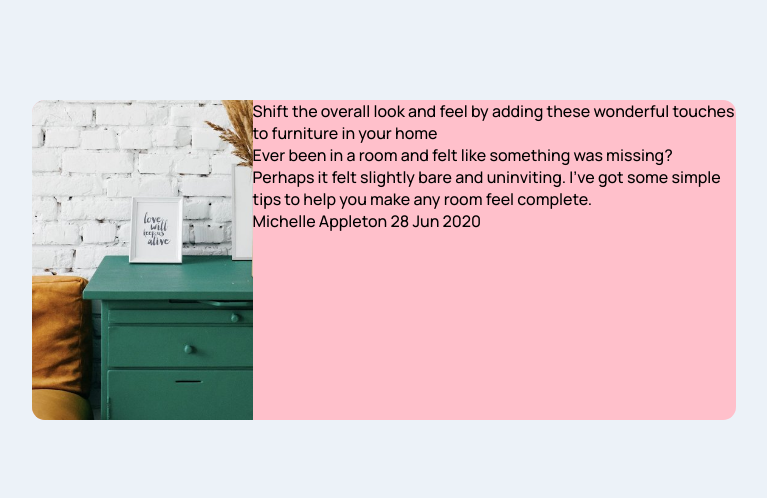
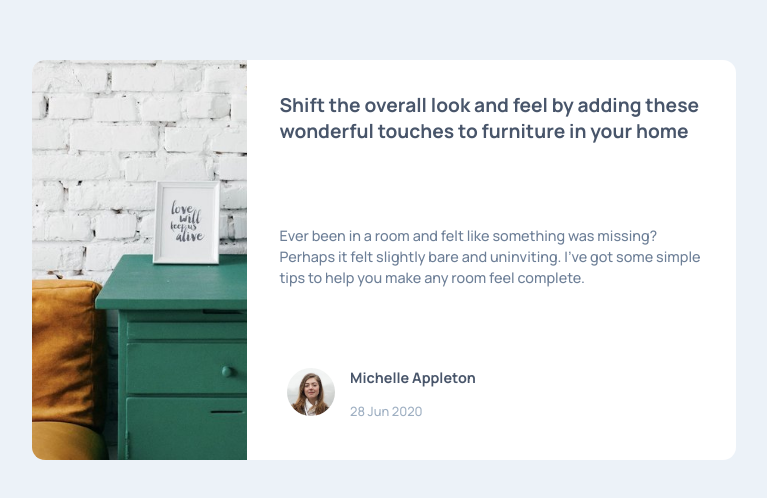
Before and after one commit to Lukasz-Milde/Article-Prenview, a website built with Parcel: page src/index.html in a window 1280 px wide. Shown: the part 140-638 px from the top of the page, without its empty margins (256-1023 px from the left). Built offline with nearby package versions, Linux system fonts and the light colour scheme.

Commit message:
grid applied

```diff
--- a/src/index.html
+++ b/src/index.html
@@ -29,10 +29,13 @@
           it felt slightly bare and uninviting. I’ve got some simple tips
           to help you make any room feel complete.
         </div>
-        <div class="content--footer">
-          Michelle Appleton
-          28 Jun 2020
+        <div class="avatar-pic">
+          <img src="../images/avatar-michelle.jpg" alt="michelle picture">
         </div>
+        <p class="name">Michelle Appleton</p>
+        <p class="date">28 Jun 2020</p>
+        <div class="share-btn"></div>
+
       </section>
     </div>
   </main>
--- a/src/scss/_abstracts.scss
+++ b/src/scss/_abstracts.scss
@@ -1,3 +1,6 @@
 // _____________COLORS_____________
 
 $body-bck: hsl(210, 46%, 95%);
+$title-color: hsl(217, 19%, 35%);
+$text-color: hsl(214, 17%, 51%);
+$date-color: hsl(212, 23%, 69%);
--- a/src/scss/main.scss
+++ b/src/scss/main.scss
@@ -25,10 +25,10 @@ body {
 
 .card {
 	width: 55vw;
-	height: 40vh;
+	min-height: 50vh;
 	display: flex;
 
-	background-color: pink;
+	background-color: white;
 	border-radius: 13px;
 	overflow: hidden;
 }
@@ -42,4 +42,54 @@ body {
 }
 
 .content {
+	padding: 2rem;
+	display: grid;
+	grid-template-columns: 15% 70% 15%;
+	grid-template-rows: 40% 40% 10% 10%;
+	grid-template-areas:
+		"title title title"
+		"text text text"
+		"img name share"
+		"img date share";
 }
+
+.content--title {
+	grid-area: title;
+	font-weight: 700;
+	font-size: 1.2rem;
+	color: $title-color;
+}
+
+.content--text {
+	grid-area: text;
+	font-size: 0.9rem;
+	line-height: 1.3rem;
+	color: $text-color;
+}
+
+.avatar-pic {
+	grid-area: img;
+	justify-self: center;
+	align-self: center;
+	img {
+		width: 3rem;
+		border-radius: 50%;
+	}
+}
+
+.name {
+	grid-area: name;
+	align-self: center;
+	margin-left: 7px;
+	font-weight: 700;
+	font-size: 0.9rem;
+	color: $title-color;
+}
+
+.date {
+	grid-area: date;
+	align-self: center;
+	margin-left: 7px;
+	color: $date-color;
+	font-size: 0.8rem;
+}
```
Also changed, not shown: dist/avatar-michelle.999c4870.jpg (added), dist/index.html, 3 other files.
